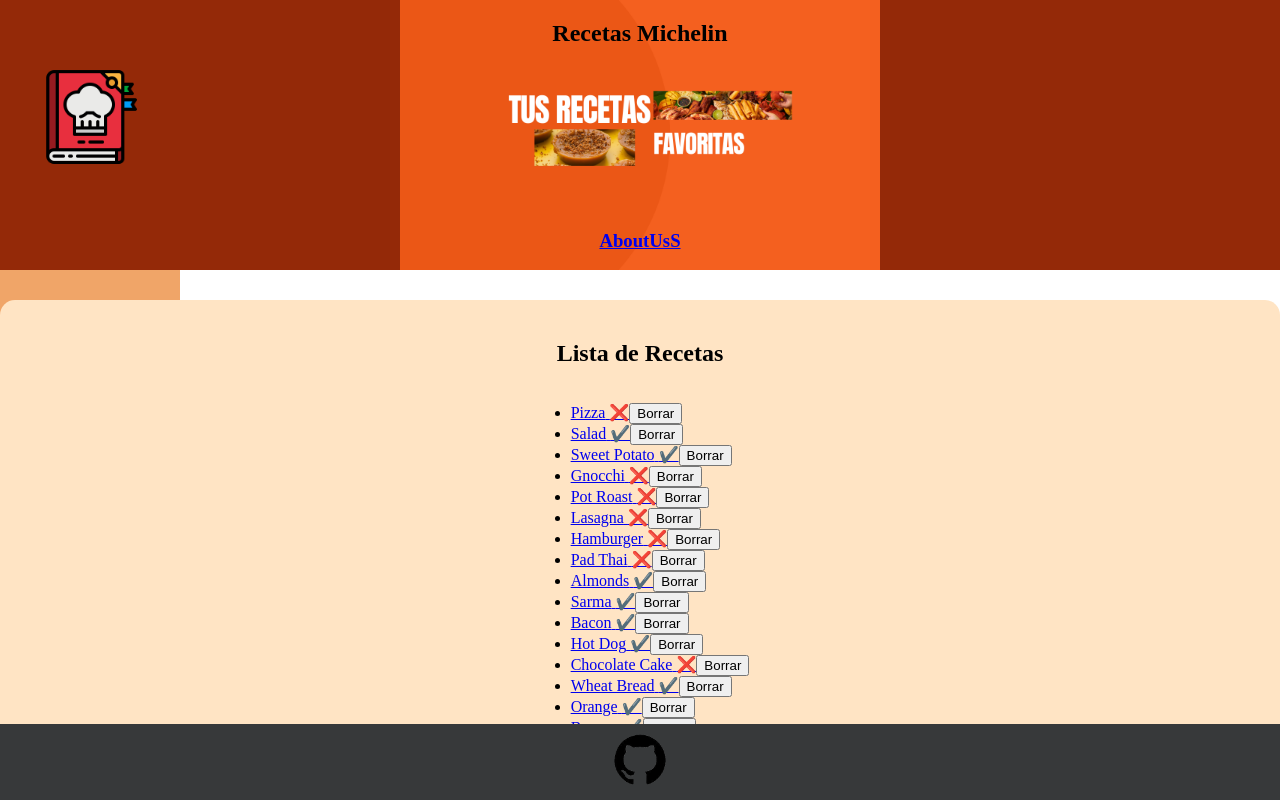
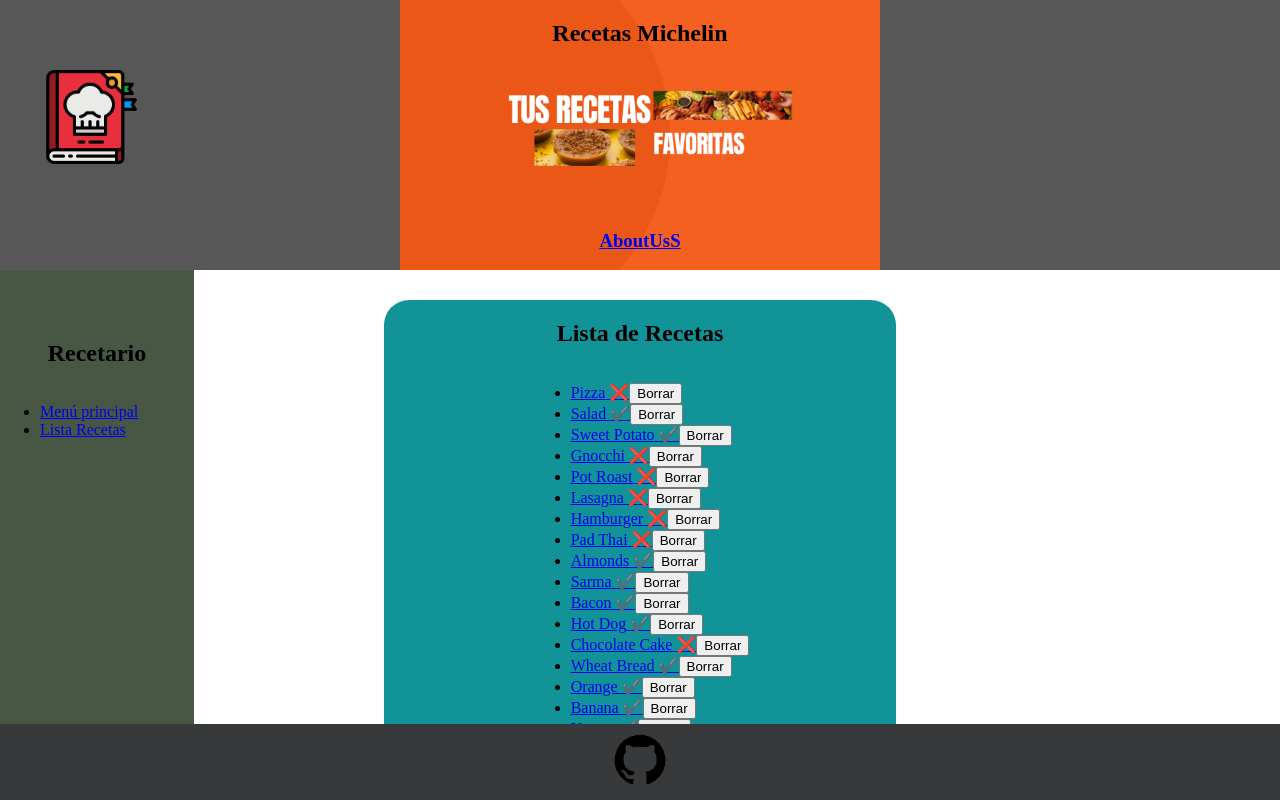
Before and after one commit to ncorpas88/Recipe-Book-app, a React (Vite) app: page /recipeList in a window 1280 px wide. Shown: the top 800 px of the page. Built offline with nearby package versions, Linux system fonts and the light colour scheme.

Commit message:
mas estilos y pagina de lista

```diff
--- a/src/App.css
+++ b/src/App.css
@@ -1,7 +1,7 @@
 
 
 #button-content {
-    background-color: beige;
+    background-color: rgb(221, 221, 136);
     display: flex;
     align-items: flex-start;
     justify-content: flex-start;
@@ -36,8 +36,9 @@ border-radius: 20px;
 
 #contenedor {
     position: absolute;
-    background-color: rgb(240, 165, 104);
-    height: 150%;
+    background-color: rgb(71, 87, 68);
+    height: 100%;
+    width: 194px;
 }
 
 
@@ -81,9 +82,17 @@ border-radius: 20px;
     flex-direction: column;
     align-items: center;
     justify-content: center;
-    background-color: bisque;
-    border-radius: 15px;
-    margin-top: 30px;
-    margin-bottom: 100px;
+    background-color: rgb(17, 147, 151);
+    width: 40%;
+    border-radius: 25px;
+    margin: 30px auto 100px auto;
+}
+
+#formulario {
+    background-color: rgb(48, 84, 117);
+    border-radius: 30px;
     padding: 20px;
+    margin-top: 50px;
+    margin-bottom: 160px;
+
 }
--- a/src/App.jsx
+++ b/src/App.jsx
@@ -20,7 +20,6 @@ function App() {
       <Sidebard />
 
       <Routes>
-
         <Route path="/" element={<HomePage recipes={recipes} setRecipes={setRecipes} />} />
         <Route path="/aboutUs" element={<AboutUs />} />
         <Route path="/recipeList" element={<RecipeList recipes={recipes} setRecipes={setRecipes} />} />
--- a/src/Components/Navbar.css
+++ b/src/Components/Navbar.css
@@ -1,5 +1,5 @@
 #navbar {
-    background-color: rgb(148, 41, 8);
+    background-color: rgb(87, 87, 87);
     background-image: url("../image/tusrecetas.png");
     background-size:contain;
     background-repeat: no-repeat;
--- a/src/Components/Sidebar.jsx
+++ b/src/Components/Sidebar.jsx
@@ -8,11 +8,16 @@ function Sidebard() {
         <div id="recetario">
           <h2>Recetario</h2>
         </div>
-        <button id="button">
-          <Link to="/">
-            <img src={buttonMenu} alt="logo-button" />
-          </Link>
-        </button>
+        <ul>
+          <li>
+              <Link to="/">
+                Menú principal
+              </Link>
+          </li>
+          <li>
+            <Link to="/recipeList">Lista Recetas</Link>
+          </li>
+        </ul>
       </div>
     </section>
   );
--- a/src/pages/Homepage.css
+++ b/src/pages/Homepage.css
@@ -4,24 +4,28 @@
     align-items: center;
     justify-content: center;
     flex-direction: column;
-    background-image: url("../image/depositphotos_80081094-stock-illustration-seamless-pattern-with-hand-drawn.webp");
+    background-image: url("../image/concepto-de-herramientas-de-helado-de-vista-superior-con-espacio-de-copia.jpg");
+    background-size: cover;
+
 
 
 }
 
 .chicote {
-    width: 30rem;
+    width: 34rem;
     margin-top: 3rem;
     border-radius: 10%;
-    box-shadow: 70px 70px orange;
+    box-shadow: 70px 70px rgb(16, 27, 49);
 
 }
 
 .titulo {
      font-family: 'Orbitron', sans-serif;
      margin-top: 50px;
-     background-color: rgb(236, 138, 9);
+     background-color: rgb(15, 11, 5);
+     color: aliceblue;
      border-radius: 10px;
+     padding: 10px;
 }
 
 .tex-container {
--- a/src/pages/Homepage.jsx
+++ b/src/pages/Homepage.jsx
@@ -1,8 +1,6 @@
-import React, { useState } from "react";
-import recetasData from "../data/recetas.json";
+
 import "./Homepage.css";
 import chicote from "../image/chicote.png";
-import RecipeList from "../Components/RecipeList";
 import Formulario from "../Components/Formulario";
 
 
@@ -13,8 +11,10 @@ function HomePage({recipes,setRecipes}) {
       <div className="info-container">
         <h1 className="titulo">Encuentra tus recetas favoritas</h1>
         <img className="chicote" src={chicote} alt="chicotee" />
+        <br />
+        <br />
+        <br />
         <Formulario recipes={recipes} setRecipes={setRecipes} />
-        <RecipeList recipes={recipes} setRecipes={setRecipes} />
       </div>
     </>
   );
--- a/src/pages/recipeListPage.jsx
+++ b/src/pages/recipeListPage.jsx
@@ -1,9 +1,10 @@
 
+import RecipeList from "../Components/RecipeList";
 
-function recipeListPage() {
+function recipeListPage({recipes, setRecipes}) {
   return (
     <div>
-
+      <RecipeList recipes={recipes} setRecipes={setRecipes} />
     </div>
   );
 }
```
Also changed, not shown: 1 other file (tests, documents, lock files or other folders).
